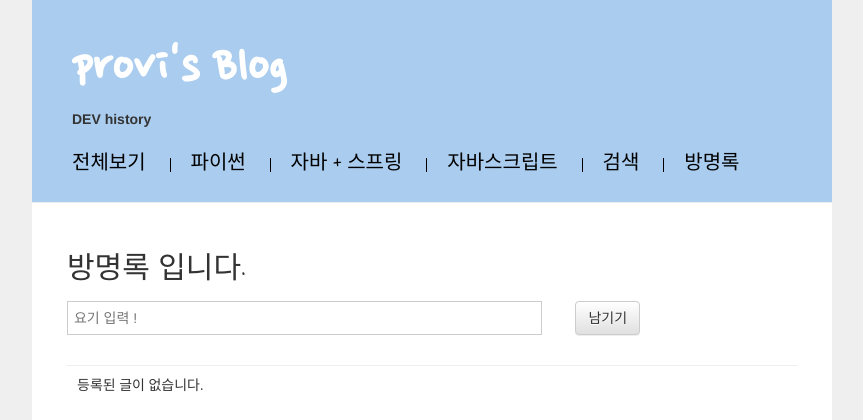
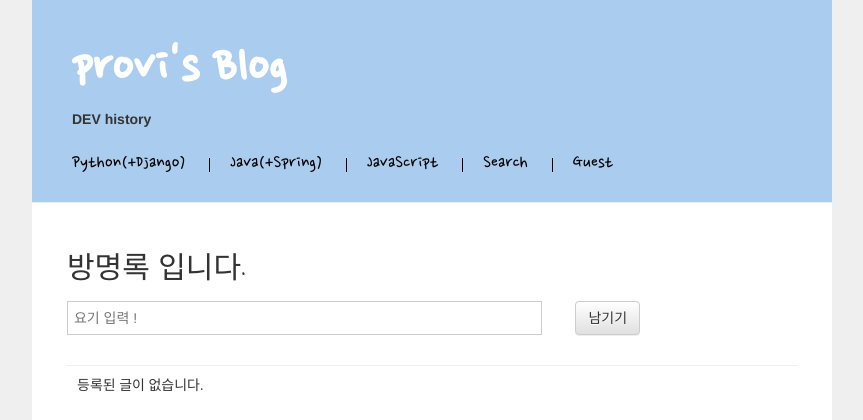
Before and after one commit to mildpriest/first-blog, a Django app: page /guest/ in a window 1280 px wide. Shown: the top 420 px of the page, without its empty margins (208-1071 px from the left). Run offline with Django 3.2, Linux system fonts and the light colour scheme; data that the repository does not hold is empty; some libraries are stand-ins or nearby versions; some web fonts are replaced.

Commit message:
서브 메뉴 변경

```diff
--- a/blog/templates/blog/base.html
+++ b/blog/templates/blog/base.html
@@ -31,12 +31,11 @@
             <h1><strong><a href="/">provi's Blog</a></strong></h1>
             <p><b>DEV history</b></p>
             <ul class="menu">
-                <li><a href="/">전체보기</a></li>
-                <li><a href="/category/py">파이썬</a></li>
-                <li><a href="/category/java">자바 + 스프링</a></li>
-                <li><a href="/category/javascript">자바스크립트</a></li>
-                <li><a href="/search">검색</a></li>
-                <li><a href="/guest">방명록</a></li>
+                <li><a href="/category/py">Python(+Django)</a></li>
+                <li><a href="/category/java">Java(+Spring)</a></li>
+                <li><a href="/category/javascript">JavaScript</a></li>
+                <li><a href="/search">Search</a></li>
+                <li><a href="/guest">Guest</a></li>
             </ul>
         </div>
 
```
